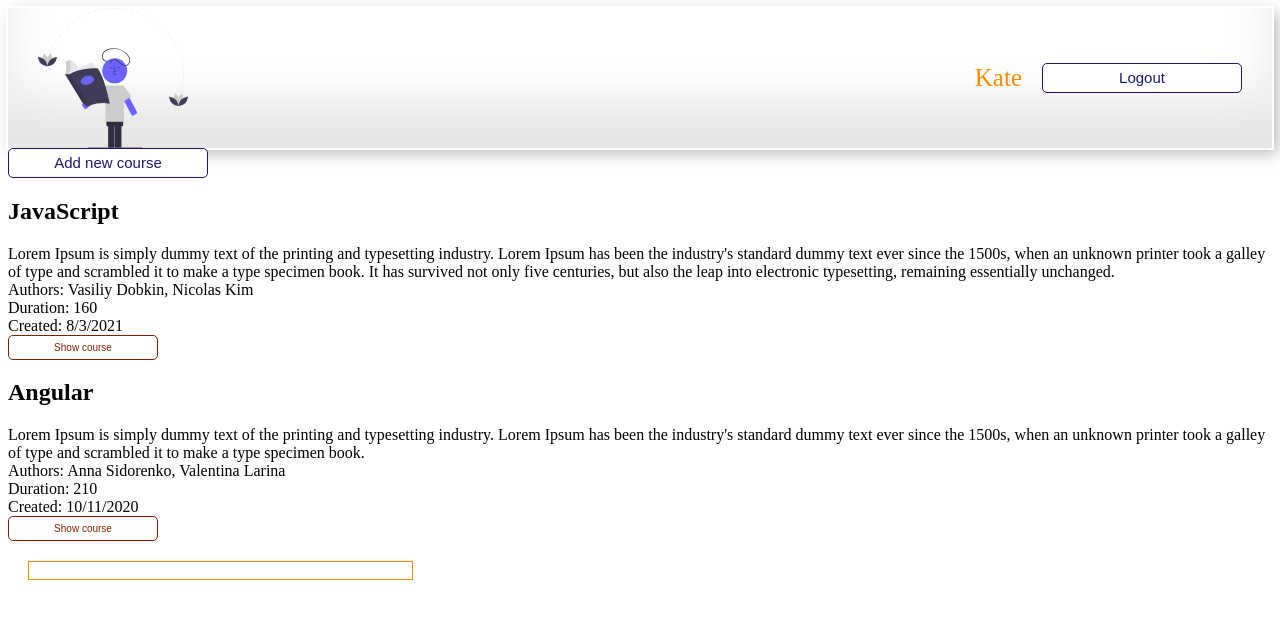
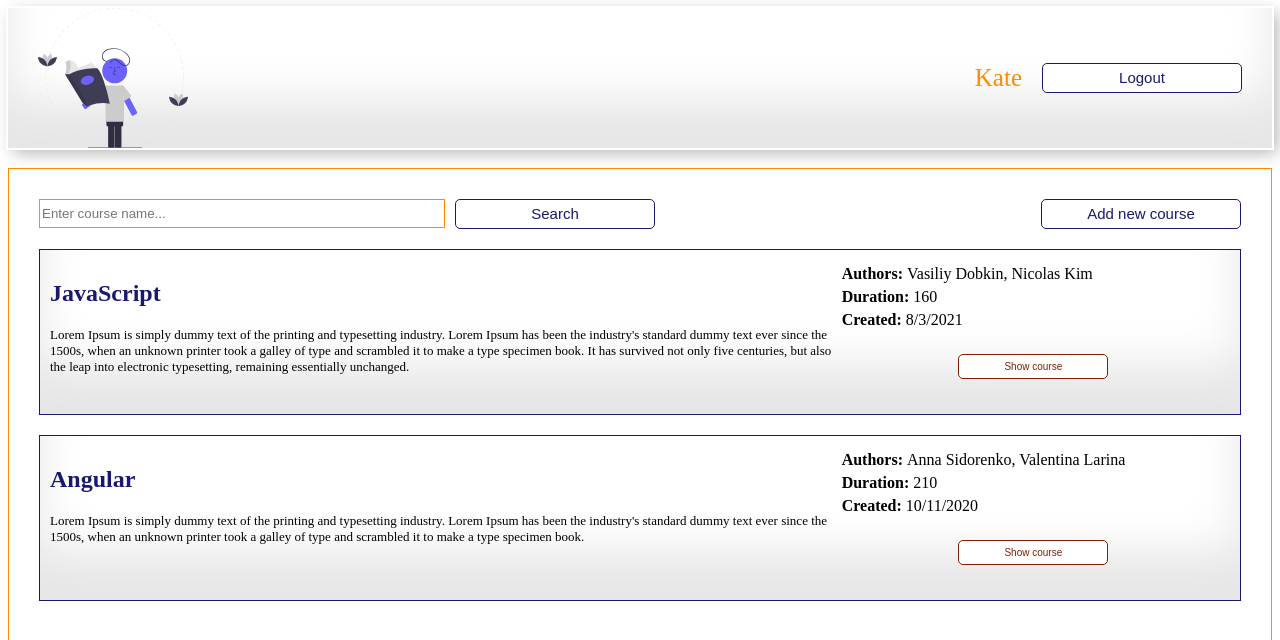
Before and after one commit to KaterynaMagur/courses-app-epam-magur, a React (Create React App) app: page / in a window 1280 px wide. Shown: the top 640 px of the page. Built offline with nearby package versions, Linux system fonts and the light colour scheme.

Commit message:
added some styles to main content

```diff
--- a/src/App.jsx
+++ b/src/App.jsx
@@ -1,12 +1,11 @@
 import { Header } from './components/Header/Header';
 import { Courses } from './components/Courses/Courses';
-import { Input } from './common/Input/Input';
+
 const App = () => {
 	return (
 		<div>
 			<Header />
 			<Courses />
-			<Input />
 		</div>
 	);
 };
--- a/src/common/Input/Input.module.scss
+++ b/src/common/Input/Input.module.scss
@@ -1,8 +1,8 @@
 @import "src/styles/base";
 
 .input {
-  width: 30%;
+  width: 400px;
+  height: 25px;
   border: 1px solid $primary;
-  margin: 20px;
   box-shadow: lightgrey;
 }
--- a/src/components/Courses/Courses.jsx
+++ b/src/components/Courses/Courses.jsx
@@ -2,11 +2,15 @@ import { mockedCoursesList } from '../../constants';
 import { CourseCard } from './components/CourseCard/CourseCard';
 import { Button } from '../../common/Button/Button';
 import styles from './Courses.module.scss';
+import { SearchBar } from './components/SearchBar/SearchBar';
 
 export const Courses = () => {
 	return (
-		<div>
-			<Button primary>Add new course</Button>
+		<div className={styles.mainContent}>
+			<div className={styles.controlDiv}>
+				<SearchBar />
+				<Button primary>Add new course</Button>
+			</div>
 			{mockedCoursesList.map((course) => (
 				<CourseCard course={course} key={course.id} />
 			))}
--- a/src/components/Courses/Courses.module.scss
+++ b/src/components/Courses/Courses.module.scss
@@ -0,0 +1,20 @@
+@import "src/styles/base";
+
+.mainContent {
+  padding: 30px;
+  border: 1px solid $primary;
+  margin: 20px 0;
+}
+
+.controlDiv {
+  display: flex;
+  flex-direction: row;
+  justify-content: space-between;
+}
+
+.coursesDiv {
+  display: flex;
+  flex-direction: column;
+  justify-content: center;
+  align-items: center;
+}
--- a/src/components/Courses/components/CourseCard/CourseCard.jsx
+++ b/src/components/Courses/components/CourseCard/CourseCard.jsx
@@ -1,6 +1,7 @@
 import { Button } from '../../../../common/Button/Button';
 import { mockedAuthorsList } from '../../../../constants';
 import { useMemo } from 'react';
+import styles from './CourseCard.module.scss';
 
 export const CourseCard = ({ course }) => {
 	const authors = useMemo(() => {
@@ -12,17 +13,28 @@ export const CourseCard = ({ course }) => {
 
 	return (
 		<div>
-			<div>
-				<div>
-					<h2>{course.title}</h2>
-					<div>{course.description}</div>
+			<div className={styles.card}>
+				<div className={styles.leftBlock}>
+					<h2 className={styles.h2}>{course.title}</h2>
+					<div className={styles.description}>{course.description}</div>
 				</div>
-				<div>
-					<div>Authors: {authors}</div>
-					<div>Duration: {course.duration}</div>
-					<div>Created: {course.creationDate}</div>
+				<div className={styles.rightBlock}>
+					<div>
+						<span className={styles.boldText}>Authors: </span>
+						{authors}
+					</div>
+					<div>
+						<span className={styles.boldText}>Duration: </span>
+						{course.duration}
+					</div>
+					<div>
+						<span className={styles.boldText}>Created: </span>
+						{course.creationDate}
+					</div>
+					<div className={styles.button}>
+						<Button secondary>Show course</Button>
+					</div>
 				</div>
-				<Button secondary>Show course</Button>
 			</div>
 		</div>
 	);
--- a/src/components/Courses/components/CourseCard/CourseCard.module.scss
+++ b/src/components/Courses/components/CourseCard/CourseCard.module.scss
@@ -1,5 +1,46 @@
 @import "src/styles/base";
 
 .card {
+  padding: 10px;
+  display: grid;
+  grid-template-columns: 2fr 1fr;
+  border: 1px solid $dark-second-primary;
+  margin: 20px 0;
+  box-shadow:
+          inset 0 -3em 3em rgba(0,0,0,0.1),
+          0 0  0 2px rgb(255,255,255)
+}
+
+.h2 {
+  color: $dark-second-primary;
+}
+
+.boldText {
+  font-weight: bold;
+}
+
+.description {
+  text-align: left;
+  font-size: small;
+  font-weight: normal;
+}
+
+.leftBlock {
+
 
 }
+
+.rightBlock {
+  padding: 5px;
+  display: flex;
+  flex-direction: column;
+  justify-content: center;
+  text-align: left;
+  gap: 5px;
+}
+
+.button {
+  display: flex;
+  justify-content: center;
+  padding: 20px;
+}
--- a/src/components/Courses/components/SearchBar/SearchBar.jsx
+++ b/src/components/Courses/components/SearchBar/SearchBar.jsx
@@ -0,0 +1,12 @@
+import { Input } from '../../../../common/Input/Input';
+import { Button } from '../../../../common/Button/Button';
+import styles from './SearchBar.module.scss';
+
+export const SearchBar = () => {
+	return (
+		<div className={styles.main}>
+			<Input name='searchInput' placeholderText='Enter course name...' />
+			<Button primary>Search</Button>
+		</div>
+	);
+};
--- /dev/null
+++ b/src/components/Courses/components/SearchBar/SearchBar.module.scss
@@ -0,0 +1,7 @@
+@import "src/styles/base";
+
+.main {
+  display: flex;
+  flex-direction: row;
+  gap: 10px;
+}
```
